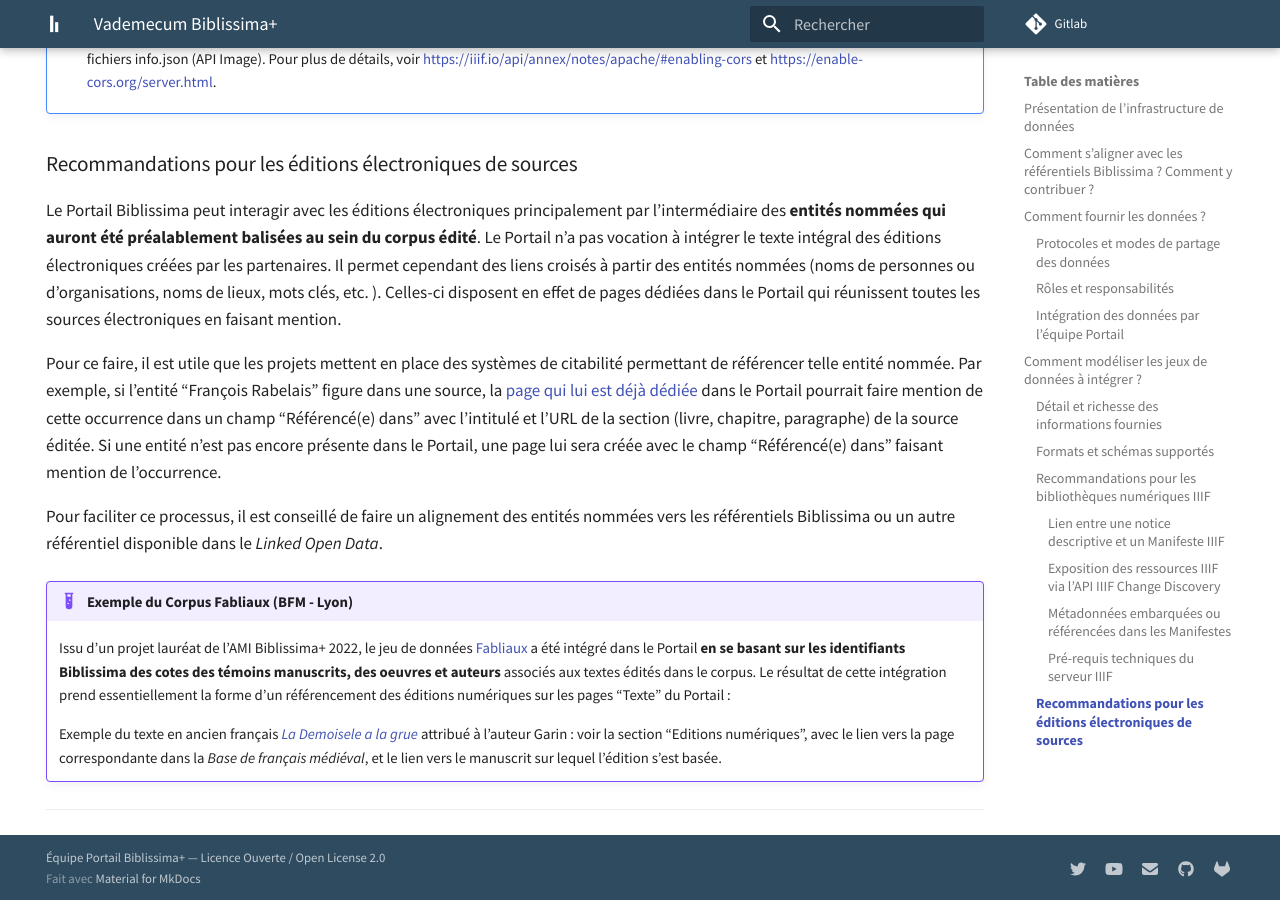
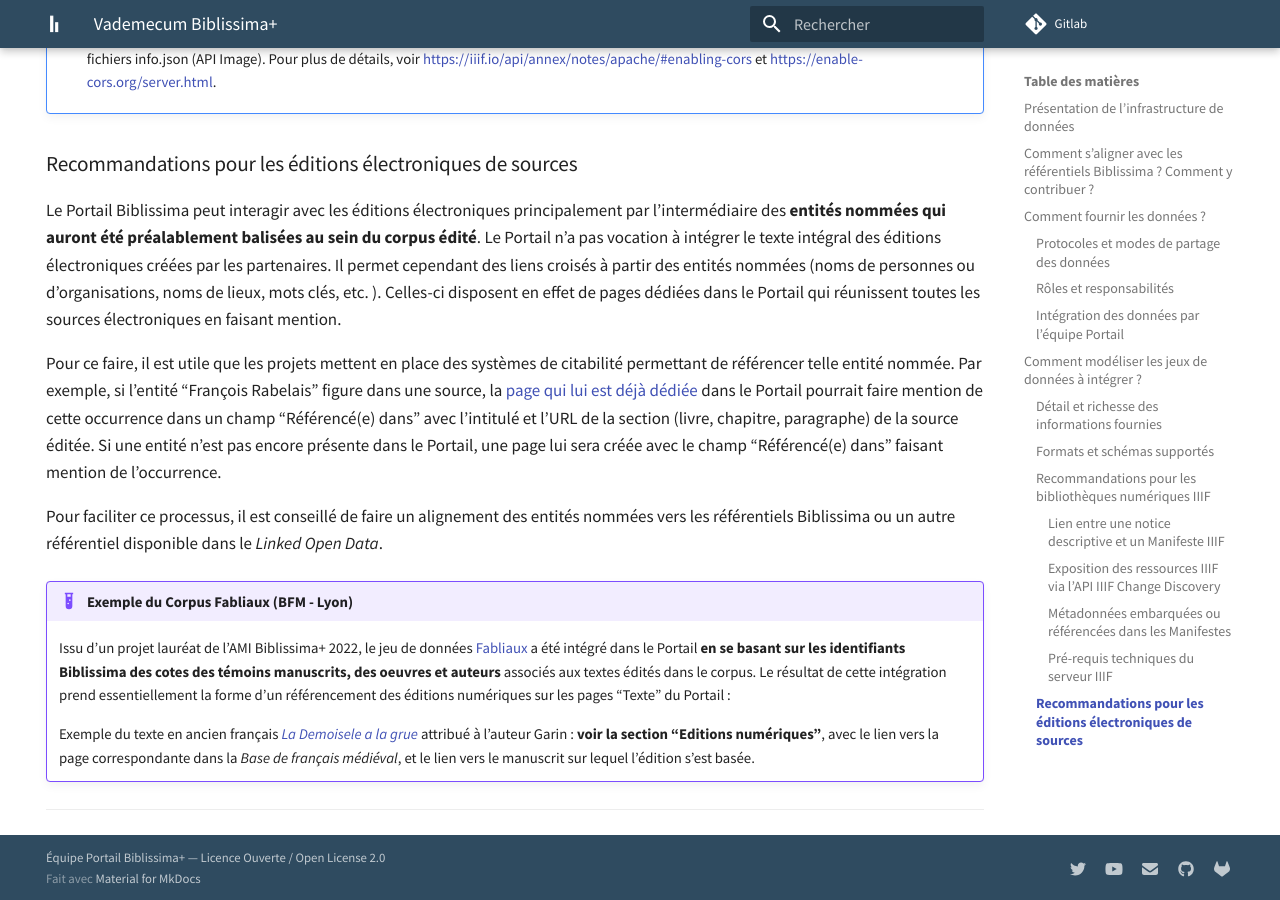
Before and after one commit to biblissima/doc.biblissima, an MkDocs documentation site: the page built from docs/vademecum-biblissima.md, in a window 1280 px wide and 900 px high, scrolled down 10624 px. Built offline with MkDocs 1.6.1 and Material for MkDocs 9.7.7, drawn with Linux system fonts in a browser that asks for light colours.

Commit message:
Bold text

```diff
--- a/docs/vademecum-biblissima.md
+++ b/docs/vademecum-biblissima.md
@@ -288,4 +288,4 @@ Pour faciliter ce processus, il est conseillé de faire un alignement des entit
 
     Issu d'un projet lauréat de l'AMI Biblissima+ 2022, le jeu de données [Fabliaux](https://data.biblissima.fr/w/Item:Q404134) a été intégré dans le Portail **en se basant sur les identifiants Biblissima des cotes des témoins manuscrits, des oeuvres et auteurs** associés aux textes édités dans le corpus. Le résultat de cette intégration prend essentiellement la forme d'un référencement des éditions numériques sur les pages "Texte" du Portail :
 
-    Exemple du texte en ancien français [_La Demoisele a la grue_](https://portail.biblissima.fr/fr/ark:/43093/tdata3eaa100f3acbfbbf4dbcee449f7e05a481fe499a) attribué à l'auteur Garin : voir la section "Editions numériques", avec le lien vers la page correspondante dans la _Base de français médiéval_, et le lien vers le manuscrit sur lequel l'édition s'est basée.
+    Exemple du texte en ancien français [_La Demoisele a la grue_](https://portail.biblissima.fr/fr/ark:/43093/tdata3eaa100f3acbfbbf4dbcee449f7e05a481fe499a) attribué à l'auteur Garin : **voir la section "Editions numériques"**, avec le lien vers la page correspondante dans la _Base de français médiéval_, et le lien vers le manuscrit sur lequel l'édition s'est basée.
```
